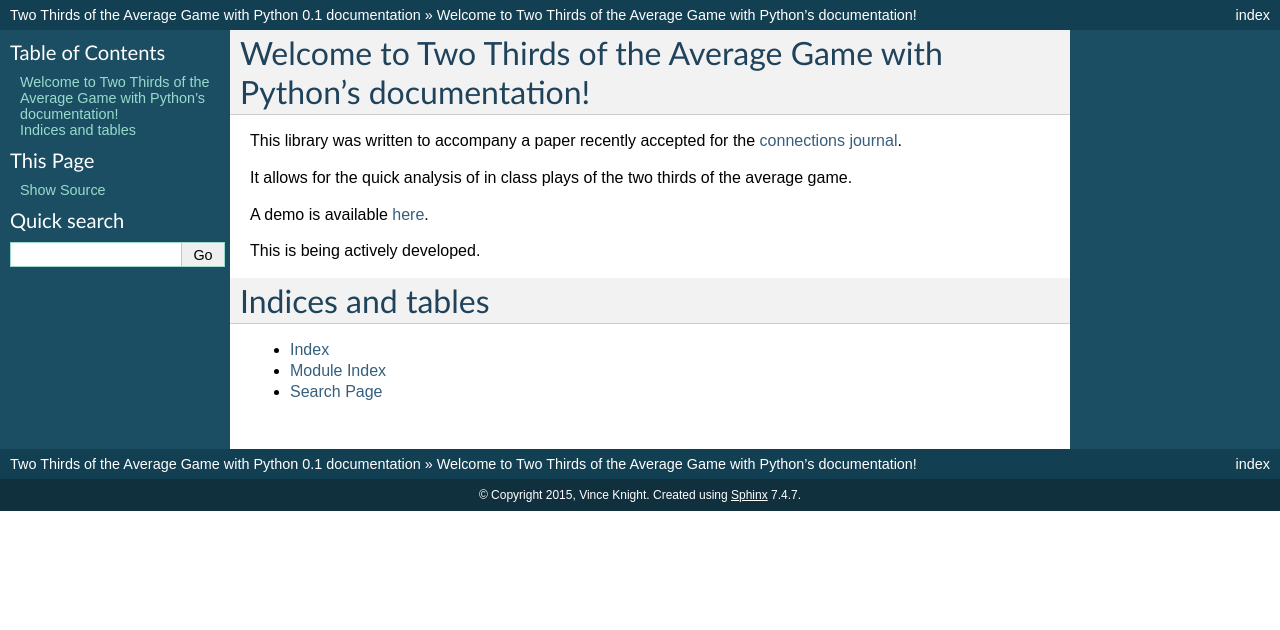
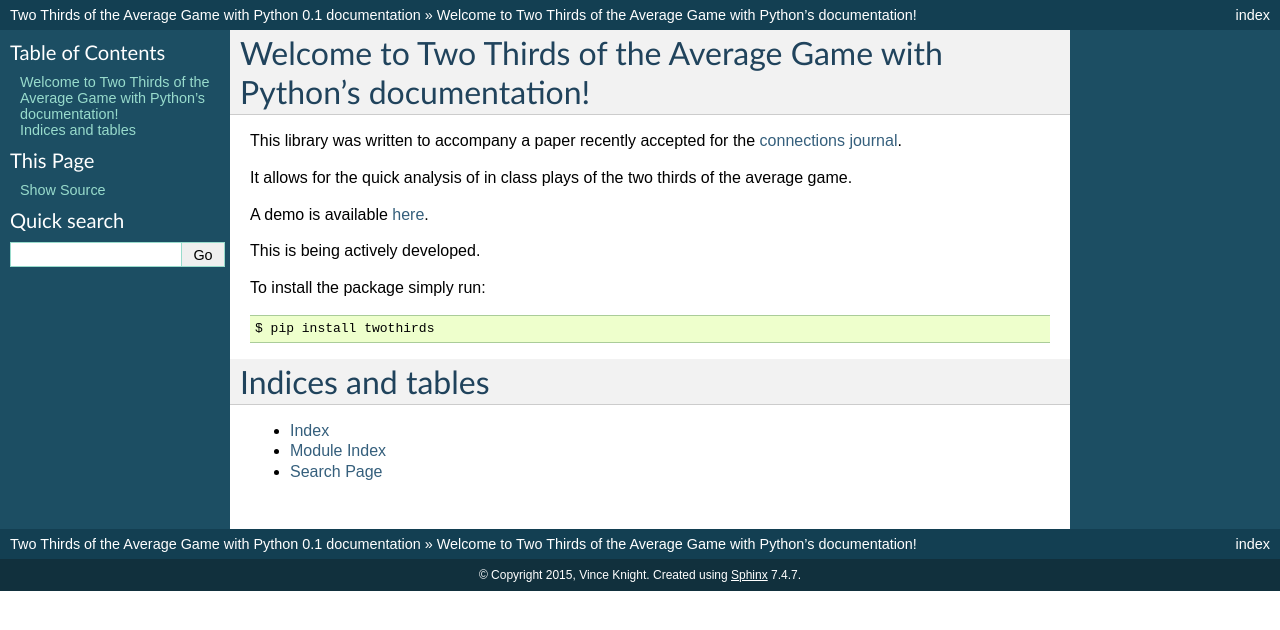
Before and after one commit to drvinceknight/TwoThirds, a Sphinx documentation site: the page built from docs/index.rst, in a window 1280 px wide. Shown: the top 630 px of the page. Built offline with Sphinx 7.4.7, drawn with Linux system fonts in a browser that asks for light colours.

Commit message:
Adding installation instructions

```diff
--- a/docs/index.rst
+++ b/docs/index.rst
@@ -17,6 +17,10 @@ A demo is available `here
 
 This is being actively developed.
 
+To install the package simply run::
+
+    $ pip install twothirds
+
 .. toctree::
    :maxdepth: 2
 
```
